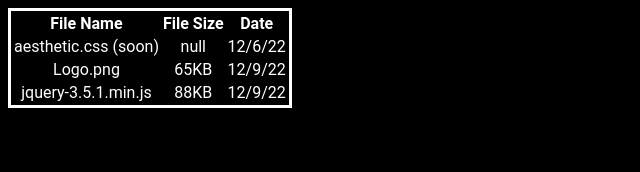
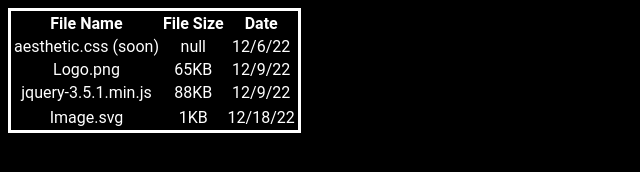
Before and after one commit to JcNoobLol/aws-something-jcshit, a plain HTML site: page asset/index.html in a window 1280 px wide. Shown: the whole page, without its empty margins (0-640 px from the left). Drawn offline with Linux system fonts and the light colour scheme.

Commit message:
Add files via upload

```diff
--- a/asset/index.html
+++ b/asset/index.html
@@ -25,6 +25,10 @@
                 <td>88KB</td>
                 <td>12/9/22</td>
               </tr>
+                    <tr></tr>
+              <td onclick="window.location.href='/asset/image.svg'">Image.svg</td>
+              <td>1KB</td>
+              <td>12/18/22</td>
         </thead>
     </table>
 </body>
```
Also changed, not shown: asset/image.svg (added).
